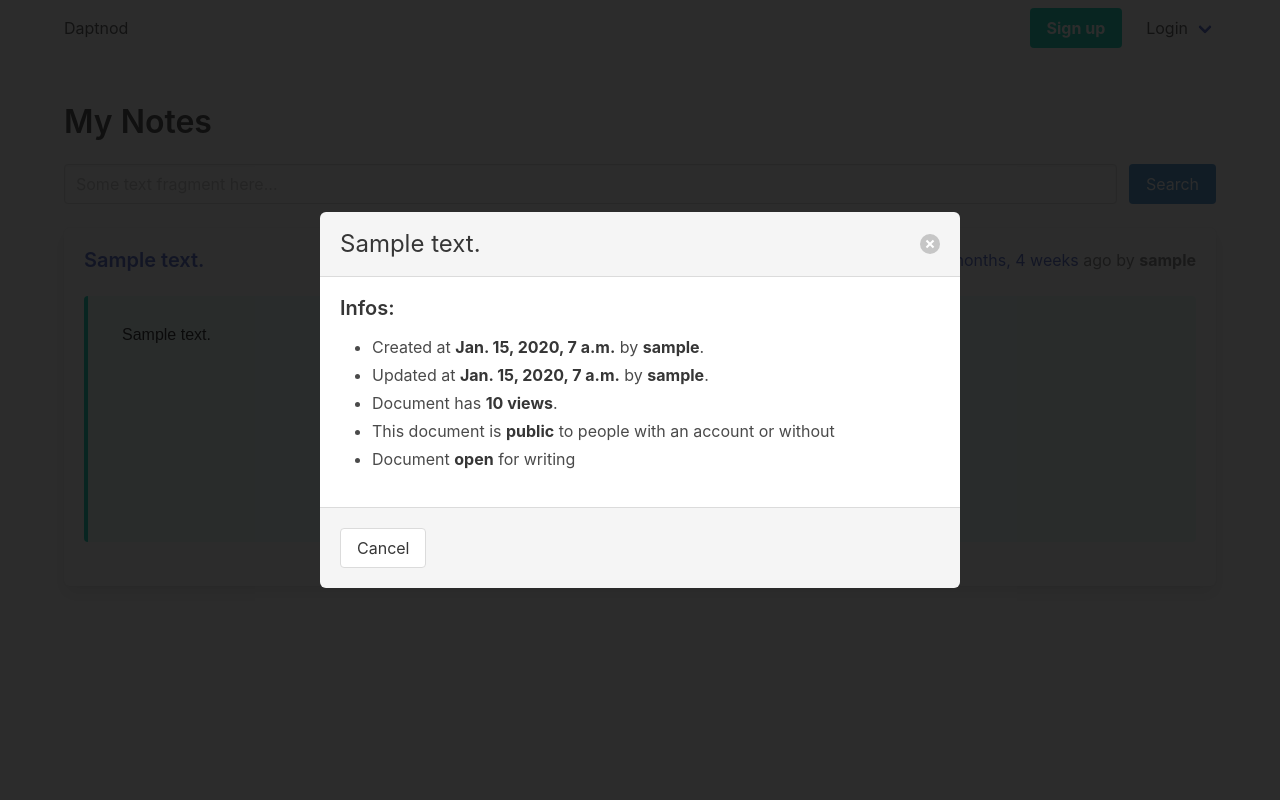
After one commit to diegofsousa/daptnod, a Django app: template daptnod/notes/templates/list/my_notes.html in a window 1280 px wide, after a click that opens the changed part. The commit adds this page. Run offline with Django 3.2, Linux system fonts and the light colour scheme; the template is opened without the code that fills it: values that come from a table or form of the project are taken from there, others are empty; tables that the repository leaves empty hold one stand-in row (values such as "Sample post"); parts of the project's set-up code (start-up, migrations or seed data) failed here and were passed over; some libraries are stand-ins or nearby versions.

Commit message:
[#13, #14, #17] Adding listing, search and pagination for 'my notes' and 'recent changes'. Detailing note information for logged in

```diff
--- /dev/null
+++ b/daptnod/notes/context_processors.py
@@ -0,0 +1,12 @@
+
+def getvars(request):
+	"""
+	Builds a GET variables string to be uses in template links like pagination
+	when persistence of the GET vars is needed.
+	"""
+	variables = request.GET.copy()
+
+	if 'page' in variables:
+			del variables['page']
+
+	return {'getvars': '&{0}'.format(variables.urlencode())}
--- /dev/null
+++ b/daptnod/notes/templates/base_list.html
@@ -0,0 +1,184 @@
+{% extends "base.html" %}
+{% load static %}
+{% block content %}
+<section class="hero">
+  <div class="hero-body">
+    <div class="container">
+      <div class="columns is-8 is-variable ">
+        <div class="column is-full">
+          {% block form_title %}
+          {% endblock %}
+
+            <div class="field is-grouped">
+              <p class="control is-expanded">
+                <input class="input" id="search_box" name="search_box" placeholder="Some text fragment here...">
+              </p>
+              <p class="control">
+                <button type="submit" class="button is-info">
+                  Search
+                </button>
+              </p>
+            </div>
+          </form>
+          <br>
+          {% for note in notes %}
+          <div class="box">
+            <div class="level">
+              <div class="level-left">
+                <h4 id="const" class="title is-5"> <a target="_blank" href="{% url 'notes:note' note.pk.hashid %}">{% if note.has_content %}{{ note.content|truncatechars:70 }}{% else %}<i>[empty content]</i>{% endif %}</a></h4>
+              </div>
+              <div class="level-right">
+                <div class="has-text-grey">
+                  {% if note.is_private %}
+                  <span class="icon is-small is-left">
+                    <i class="fa fa-ban"></i>
+                  </span> -
+                  {% endif %}
+
+                  {% if note.is_locked %}
+                  <span class="icon is-small is-left">
+                    <i class="fa fa-lock"></i>
+                  </span> -
+                  {% endif %}
+                  <span class="icon is-small is-left">
+                    <i class="fa fa-eye"></i>
+                  </span>
+                    {{ note.views_number }} -
+                  <span class="icon is-small is-left">
+                    <i class="fa fa-clock-o"></i>
+                  </span>
+                  Updated <a data-target="modal-{{ note.pk }}" aria-haspopup="true" class="modal-button is-ghost" >{{ note.updated_at|timesince }}</a> ago by {% if note.updated_by == None %}anonymos user{% else %}<strong class="has-text-grey">{{ note.updated_by }}</strong>{% endif %}
+
+                  </div>
+              </div>
+            </div>
+            <article class="message is-primary">
+              <div class="message-body">
+                {% if note.has_content %}
+                <textarea disabled="true" name="" id="" cols="30" rows="10">{{ note.content|truncatechars:700 }}</textarea>
+                {% else %}<i>[empty content]</i>{% endif %}
+              </div>
+            </article>
+            <div id="modal-{{ note.pk }}" class="modal">
+              <div class="modal-background"></div>
+              <div class="modal-card">
+                <header class="modal-card-head">
+                  <p class="modal-card-title">{% if note.has_content %}{{ note.content|truncatechars:40 }}{% else %}<i>[empty content]</i>{% endif %}</p>
+                  <button class="delete" aria-label="close"></button>
+                </header>
+                <section class="modal-card-body">
+                  <div class="content">
+                  <h4>Infos:</h4>
+                  <p>
+                    <ul>
+                      <li>Created at <strong>{{ note.created_at }}</strong> by <strong>{% if note.created_by == None %}anonymos user{% else %}{{ note.created_by }}{% endif %}</strong>.</li>
+                      <li>Updated at <strong>{{ note.updated_at }}</strong> by <strong>{% if note.updated_by == None %}anonymos user{% else %}{{ note.updated_by }}{% endif %}</strong>.</li>
+                      <li>{% if note.views_number == 0 %}Document has no views yet{% else %}Document has <strong>{{ note.views_number }} views</strong>{% endif %}.</li>
+                      {% if note.viewers.get_queryset.count > 0 %}
+                      <li>People who viewed this document:</li>
+                      <ul>
+                        {% for people in note.viewers.get_queryset %}
+                          <li><strong>{{ people }}</strong></li>
+                        {% endfor %}
+                      </ul>
+                      {% endif %}
+                      <li>{% if note.is_private %}This document is <strong>private</strong> only to you{% else %}This document is <strong>public</strong> to people with an account or without{% endif %}</li>
+                      <li>{% if note.is_locked %}Document <strong>locked</strong> for writing{% else %}Document <strong>open</strong> for writing{% endif %}</li>
+                    </ul>
+                  </p>
+                </div>
+                </section>
+                <footer class="modal-card-foot">
+                  <button class="button">Cancel</button>
+                </footer>
+              </div>
+            </div>
+          </div>
+          {% empty %}
+          <div>
+            <h3 class="title is-5 has-text-centered">No results found.</h3>
+          </div>
+          {% endfor %}
+        </div>
+      </div>
+    </div>
+  </div>
+</section>
+
+<nav class="pagination  is-centered" role="navigation" aria-label="pagination">
+  <ul class="pagination-list">
+    {% if page_obj.has_other_pages %}
+        {# Previous page link #}
+				{% if page_obj.has_previous %}
+				<li>
+					<a class="pagination-link" aria-label="&laquo;" href="?page={{ page_obj.previous_page_number }}{{ getvars }}">&laquo;</a>
+				</li>
+				{% else %}
+				<li class="disabled">
+					<a class="pagination-link" aria-label="&laquo;" href="#">&laquo;</a>
+				</li>
+        {% endif %}
+
+        {# First page #}
+				{% if show_first %}
+				<li>
+					<a class="pagination-link" aria-label="Primeiro" href="?page=1">Primeiro</a>
+				</li>
+        {% endif %}
+
+        {# List of pages (with current "active") #}
+				{% for page in page_numbers %}
+				{% ifequal page page_obj.number %}
+				<li class="active">
+					<a class="pagination-link is-current" aria-label="{{ page }}" href="#">{{ page }}</a>
+				</li>
+				{% else %}
+				<li>
+					<a class="pagination-link" aria-label="{{ page }}" href="?page={{ page }}{{ getvars }}">{{ page }}</a>
+				</li>
+				{% endifequal %}
+        {% endfor %}
+
+        {# Last page #}
+				{% if show_last %}
+				<li>
+					<a class="pagination-link" aria-label="{{ page_obj.pages }}Último" href="?page=last">{{ page_obj.pages }}Último</a>
+				</li>
+        {% endif %}
+
+        {# Next page link #}
+				{% if page_obj.has_next %}
+				<li>
+					<a class="pagination-link" aria-label="&raquo;" href="?page={{ page_obj.next_page_number }}{{ getvars }}">&raquo;</a>
+				</li>
+				{% else %}
+				<li class="disabled">
+					<a class="pagination-link" aria-label="&raquo;" href="#">&raquo;</a>
+				</li>
+				{% endif %}
+    {% endif %}
+  </ul>
+</nav>
+
+<script src="{% static 'js/bulma.js' %}"></script>
+<style>
+   textarea {
+    margin: auto;
+    font-family: Arial, Helvetica, Tahoma, Verdana;
+    font-size: 16px;
+    width: 100%;
+    height: 100%;
+    color: #111111;
+    padding: 10px;
+    resize: none;
+
+    box-sizing: border-box;
+
+    border-image: initial;
+    border-style: none;
+    border-color: Transparent;
+    overflow: auto;
+    background: rgba(0,0,0,0.0);
+  }
+</style>
+{% endblock %}
--- /dev/null
+++ b/daptnod/notes/templates/list/my_notes.html
@@ -0,0 +1,6 @@
+{% extends "base_list.html" %}
+
+{% block form_title %}
+<form action="{% url 'notes:my_notes' %}" method="get">
+<h3 class="title is-3">My Notes</h3>
+{% endblock %}
--- /dev/null
+++ b/daptnod/notes/templates/list/recent_changes.html
@@ -0,0 +1,6 @@
+{% extends "base_list.html" %}
+
+{% block form_title %}
+<form action="{% url 'notes:recent_changes' %}" method="get">
+<h3 class="title is-3">Recent changes</h3>
+{% endblock %}
--- a/daptnod/notes/urls.py
+++ b/daptnod/notes/urls.py
@@ -1,6 +1,6 @@
 from django.conf.urls import url
 from django.urls import path, include
-from .views import index, create_note, note, blocking_or_unblocking_note, private_or_public_note
+from .views import index, create_note, note, blocking_or_unblocking_note, private_or_public_note, MyNotesList, RecentChangesList
 
 
 app_name = 'notes'
@@ -8,6 +8,8 @@ app_name = 'notes'
 urlpatterns = [
 	path('', index, name='index'),
 	path('new', create_note, name='new'),
+	path('notes', MyNotesList.as_view(), name='my_notes'),
+	path('notes/others/recent', RecentChangesList.as_view(), name='recent_changes'),
 	path('<str:hashid>', note, name='note'),
 	path('<str:hashid>/lock', blocking_or_unblocking_note, name='note_lock'),
 	path('<str:hashid>/private', private_or_public_note, name='note_private')
--- a/daptnod/settings.py
+++ b/daptnod/settings.py
@@ -81,6 +81,9 @@ TEMPLATES = [
                 'django.template.context_processors.request',
                 'django.contrib.auth.context_processors.auth',
                 'django.contrib.messages.context_processors.messages',
+
+                # custom context processors
+                'daptnod.notes.context_processors.getvars',
             ],
         },
     },
```
Also changed, not shown: daptnod/notes/templates/index_authenticated.html (+5 -5 lines), daptnod/notes/views.py (+74 -1 lines).
